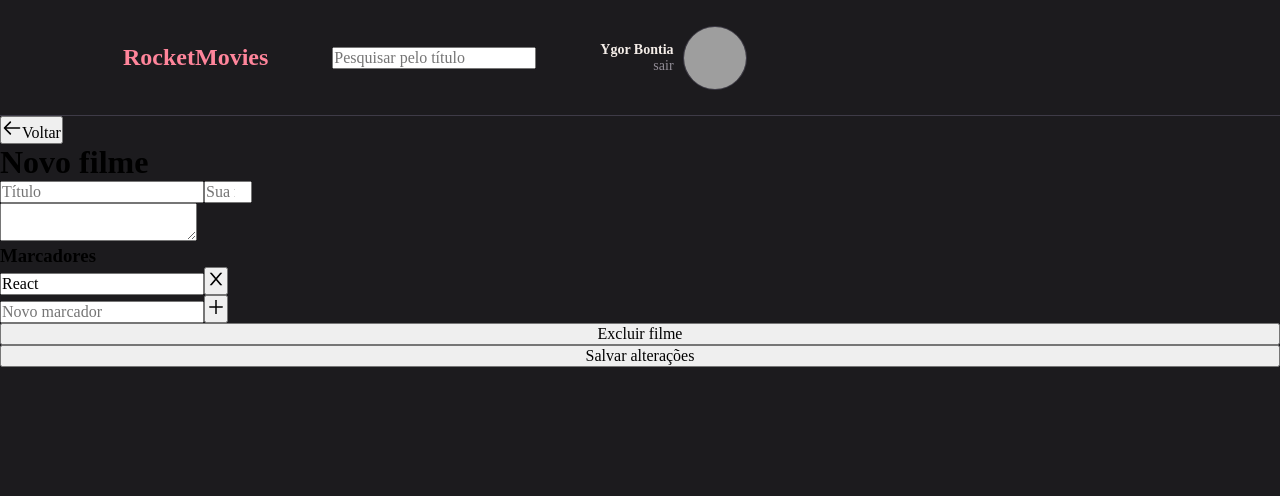
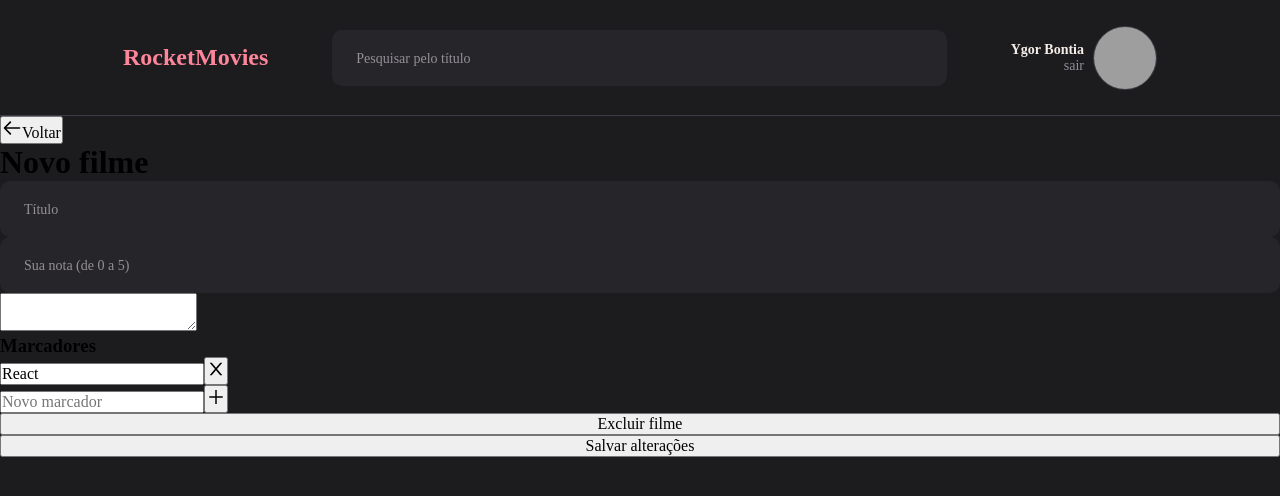
Before and after one commit to ygorbontia/project-front, a React (Vite) app: page /new in a window 1280 px wide. Shown: the top 496 px of the page. Built offline with nearby package versions, Linux system fonts and the light colour scheme; grey boxes are pictures that could not be loaded.

Commit message:
update Header component style

```diff
--- a/src/components/Input/style.js
+++ b/src/components/Input/style.js
@@ -1,5 +1,18 @@
 import styled from 'styled-components';
 
 export const InputSC = styled.input`
+  width: 100%;
+  height: 5.6rem;
+  background-color: ${({ theme }) => theme.dark_300};
+  border: none;
+  border-radius: 10px;
+  padding: 1.9rem 2.4rem;
 
+  font-size: 1.6rem;
+  color: ${({ theme }) => theme.light_100};
+
+  &::placeholder {
+    font-size: 1.4rem;
+    color: ${({ theme }) => theme.light_500};
+  }
 `;
```
